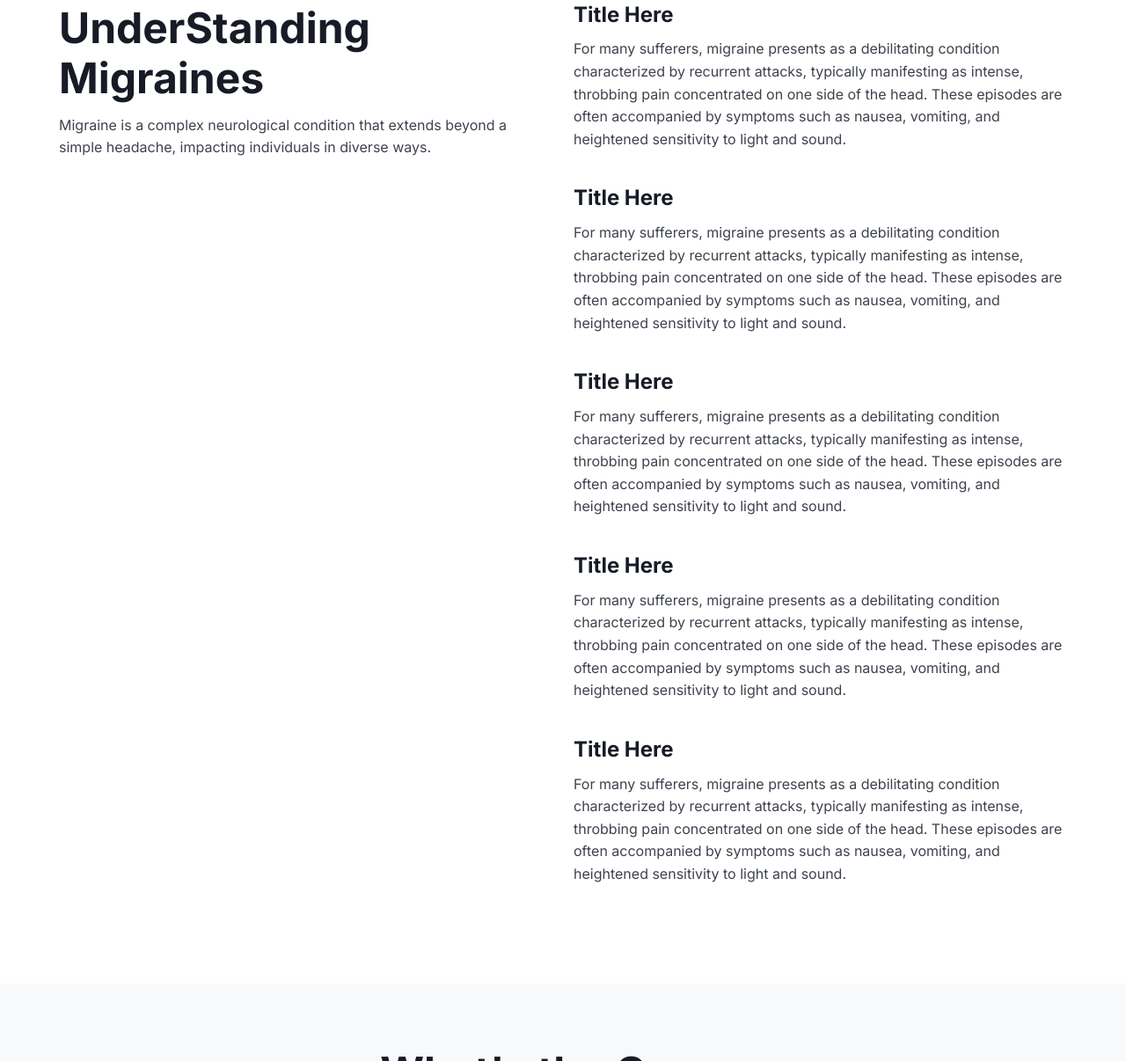
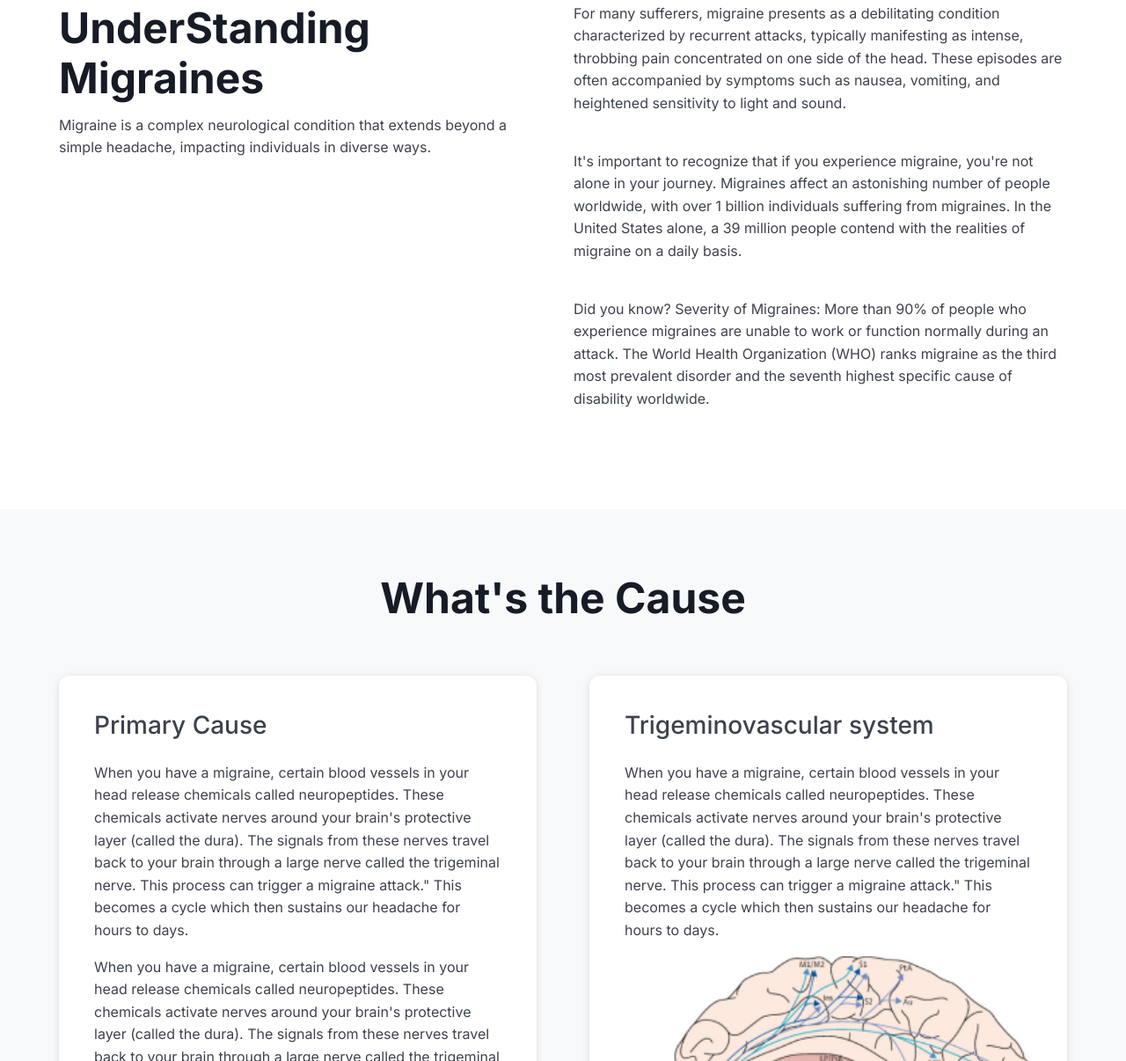
Before and after one commit to mahfuzurrah/Neuro-Vascular-Website, a plain HTML site: page migraines.html in a window 1280 px wide. Shown: the part 1644-2850 px from the top of the page at 88% size. Drawn offline with Linux system fonts and the light colour scheme; files whose address does not match are found by name.

Commit message:
Add text

```diff
--- a/migraines.html
+++ b/migraines.html
@@ -130,64 +130,23 @@
         <div class="col left">
           <h2>UnderStanding Migraines</h2>
           <p>
-            Migraine is a complex neurological condition that extends beyond a
-            simple headache, impacting individuals in diverse ways.
+            Migraine is a complex neurological condition that extends beyond a simple headache, impacting individuals in diverse ways.
           </p>
         </div>
         <div class="col right">
           <div class="child-content">
-            <h4>Title Here</h4>
             <p>
-              For many sufferers, migraine presents as a debilitating
-              condition characterized by recurrent attacks, typically
-              manifesting as intense, throbbing pain concentrated on one side
-              of the head. These episodes are often accompanied by symptoms
-              such as nausea, vomiting, and heightened sensitivity to light
-              and sound.
+              For many sufferers, migraine presents as a debilitating condition characterized by recurrent attacks, typically manifesting as intense, throbbing pain concentrated on one side of the head. These episodes are often accompanied by symptoms such as nausea, vomiting, and heightened sensitivity to light and sound.
             </p>
           </div>
           <div class="child-content">
-            <h4>Title Here</h4>
             <p>
-              For many sufferers, migraine presents as a debilitating
-              condition characterized by recurrent attacks, typically
-              manifesting as intense, throbbing pain concentrated on one side
-              of the head. These episodes are often accompanied by symptoms
-              such as nausea, vomiting, and heightened sensitivity to light
-              and sound.
+              It's important to recognize that if you experience migraine, you're not alone in your journey. Migraines affect an astonishing number of people worldwide, with over 1 billion individuals suffering from migraines. In the United States alone, a 39 million people contend with the realities of migraine on a daily basis.
             </p>
           </div>
           <div class="child-content">
-            <h4>Title Here</h4>
             <p>
-              For many sufferers, migraine presents as a debilitating
-              condition characterized by recurrent attacks, typically
-              manifesting as intense, throbbing pain concentrated on one side
-              of the head. These episodes are often accompanied by symptoms
-              such as nausea, vomiting, and heightened sensitivity to light
-              and sound.
-            </p>
-          </div>
-          <div class="child-content">
-            <h4>Title Here</h4>
-            <p>
-              For many sufferers, migraine presents as a debilitating
-              condition characterized by recurrent attacks, typically
-              manifesting as intense, throbbing pain concentrated on one side
-              of the head. These episodes are often accompanied by symptoms
-              such as nausea, vomiting, and heightened sensitivity to light
-              and sound.
-            </p>
-          </div>
-          <div class="child-content">
-            <h4>Title Here</h4>
-            <p>
-              For many sufferers, migraine presents as a debilitating
-              condition characterized by recurrent attacks, typically
-              manifesting as intense, throbbing pain concentrated on one side
-              of the head. These episodes are often accompanied by symptoms
-              such as nausea, vomiting, and heightened sensitivity to light
-              and sound.
+              Did you know? Severity of Migraines: More than 90% of people who experience migraines are unable to work or function normally during an attack. The World Health Organization (WHO) ranks migraine as the third most prevalent disorder and the seventh highest specific cause of disability worldwide.
             </p>
           </div>
         </div>
```
